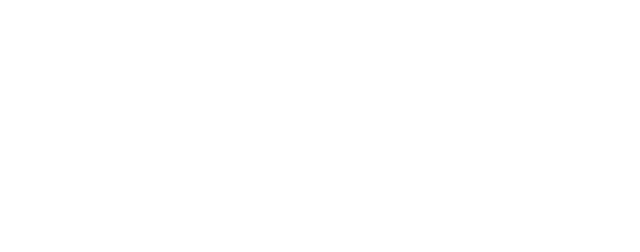
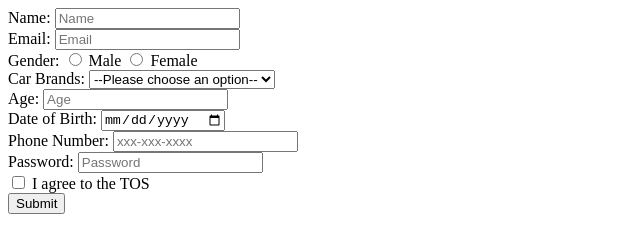
Before and after one commit to acciojob/signup-form-car-Rishab-Rawat, a website: page main.html in a window 1280 px wide. Shown: the whole page, without its empty margins (0-640 px from the left). Drawn offline with Linux system fonts and the light colour scheme.

Commit message:
created a submission

```diff
--- a/main.html
+++ b/main.html
@@ -4,10 +4,61 @@
 
 <head>
 	<link rel="stylesheet" href="styles.css">
+	<title>Signup Form</title>
 </head>
 
 <body>
 	<!-- the entire body must be written by student -->
+	 <form action="#" method="post">
+        <div>
+            <label for="name">Name:</label>
+            <input type="text" id="name" name="name" placeholder="Name" required>
+        </div>
+        <div>
+            <label for="email">Email:</label>
+            <input type="email" id="email" name="email" placeholder="Email" required>
+        </div>
+        <div>
+            <label>Gender:</label>
+            <input type="radio" id="gender_m" name="gender" value="male" required>
+            <label for="gender_m">Male</label>
+            <input type="radio" id="gender_f" name="gender" value="female" required>
+            <label for="gender_f">Female</label>
+        </div>
+        <div>
+            <label for="cars">Car Brands:</label>
+            <select id="cars" name="cars" required>
+                <option value="" disabled selected>--Please choose an option--</option>
+                <option value="volvo">Volvo</option>
+                <option value="saab">Saab</option>
+                <option value="mercedes">Mercedes</option>
+                <option value="audi">Audi</option>
+            </select>
+        </div>
+        <div>
+            <label for="age">Age:</label>
+            <input type="number" id="age" name="age" placeholder="Age" required>
+        </div>
+        <div>
+            <label for="dob">Date of Birth:</label>
+            <input type="date" id="dob" name="dob" required>
+        </div>
+        <div>
+            <label for="tel">Phone Number:</label>
+            <input type="tel" id="tel" name="tel" placeholder="xxx-xxx-xxxx">
+        </div>
+        <div>
+            <label for="password">Password:</label>
+            <input type="password" id="password" name="password" placeholder="Password" required>
+        </div>
+        <div>
+            <input type="checkbox" id="tos" name="tos" required>
+            <label for="tos">I agree to the TOS</label>
+        </div>
+        <div>
+            <button type="submit">Submit</button>
+        </div>
+    </form>
     <script type="text/javascript" src="./script.js">
 </script>
 
```
